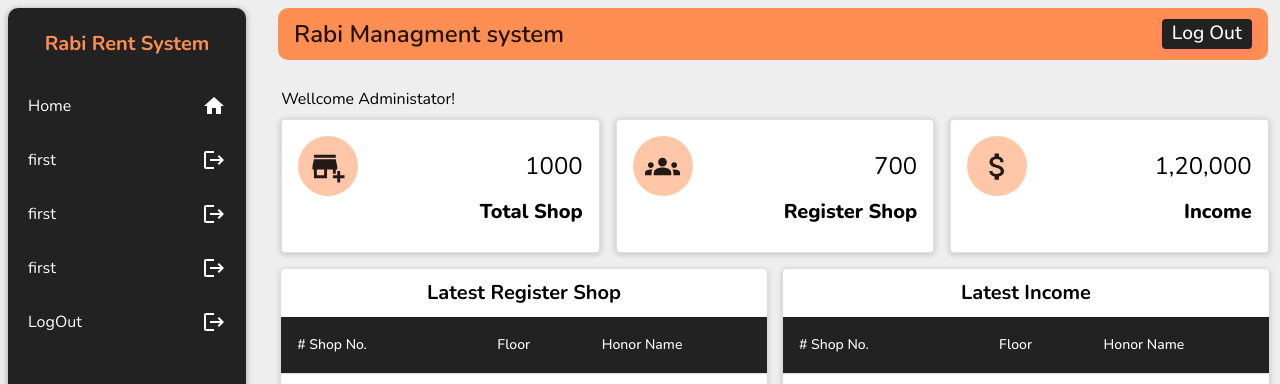
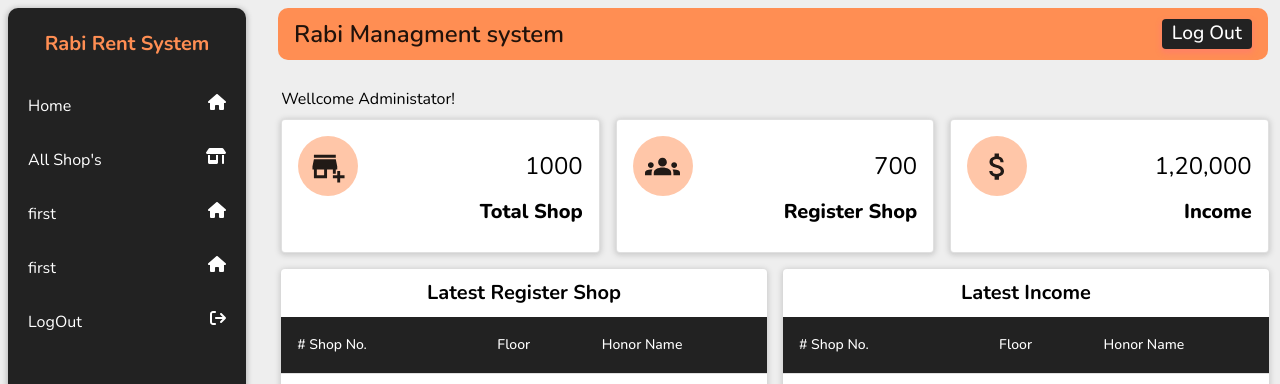
Before and after one commit to ProgrammingWithMudassar/Rabi_plaza_Managmenrt, a React (Vite) app: page / in a window 1280 px wide. Shown: the top 384 px of the page. Built offline with nearby package versions, Linux system fonts and the light colour scheme.

Commit message:
update code

```diff
--- a/package.json
+++ b/package.json
@@ -11,6 +11,9 @@
   "dependencies": {
     "@emotion/react": "^11.10.6",
     "@emotion/styled": "^11.10.6",
+    "@fortawesome/fontawesome-svg-core": "^6.4.0",
+    "@fortawesome/free-solid-svg-icons": "^6.4.0",
+    "@fortawesome/react-fontawesome": "^0.2.0",
     "@mui/icons-material": "^5.11.9",
     "@mui/material": "^5.11.10",
     "@reduxjs/toolkit": "^1.9.3",
--- a/src/Components/SideBar.jsx
+++ b/src/Components/SideBar.jsx
@@ -2,6 +2,8 @@ import React from 'react'
 import { Box, Slide, Typography } from '@mui/material'
 import { SlideBarData } from '../Data/DummyData'
 import './Style.css'
+import { FontAwesomeIcon } from '@fortawesome/react-fontawesome';
+
 
 const SideBar = () => {
   return (
@@ -15,7 +17,7 @@ const SideBar = () => {
                 return (
                   <li key={key}>
                     {data.text}
-                    <data.Icon />
+                    <FontAwesomeIcon icon={data.Icon} />
                   </li>
                 );
               })
--- a/src/Data/DummyData.js
+++ b/src/Data/DummyData.js
@@ -1,5 +1,7 @@
 import GroupsIcon from '@mui/icons-material/Groups';
-import LogoutIcon from '@mui/icons-material/Logout';
+import { faHouse } from '@fortawesome/free-solid-svg-icons';
+import { faShop } from '@fortawesome/free-solid-svg-icons';
+import { faArrowRightFromBracket } from '@fortawesome/free-solid-svg-icons';
 import AddBusinessIcon from '@mui/icons-material/AddBusiness';
 import AttachMoneyIcon from '@mui/icons-material/AttachMoney';
 import HomeIcon from '@mui/icons-material/Home';
@@ -9,27 +11,27 @@ export const SlideBarData =[
     {
         key:1,
         text:"Home",
-        Icon :HomeIcon
+        Icon :faHouse
     },
     {
         key:2,
-        text:"first",
-        Icon :LogoutIcon
+        text:"All Shop's",
+        Icon :faShop
     },
     {
         key:1,
         text:"first",
-        Icon :LogoutIcon
+        Icon :faHouse
     },
     {
         key:1,
         text:"first",
-        Icon :LogoutIcon
+        Icon :faHouse
     },
     {
         key:1,
         text:"LogOut",
-        Icon :LogoutIcon
+        Icon :faArrowRightFromBracket
     },
 ]
 
```
Also changed, not shown: 1 other file (tests, documents, lock files or other folders).
